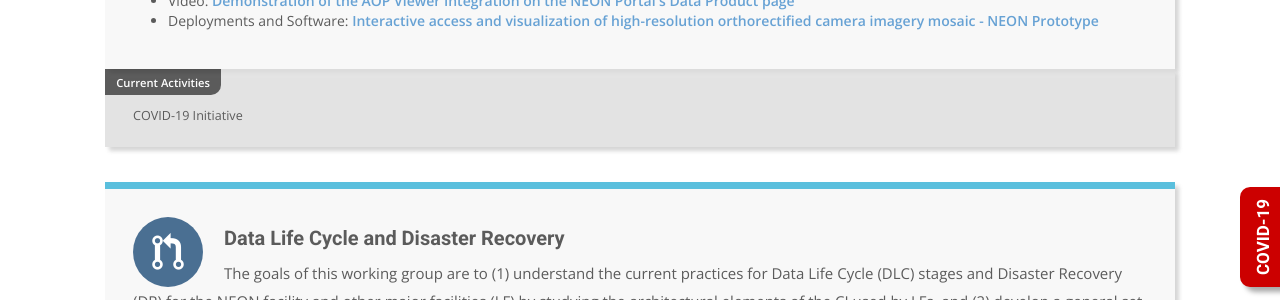
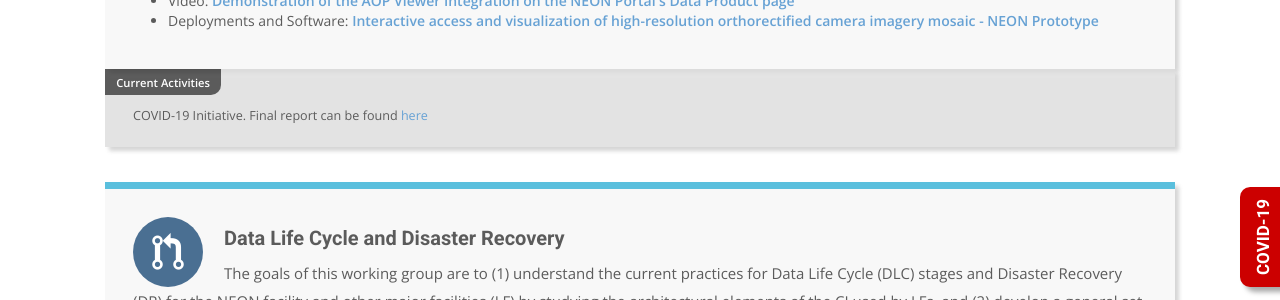
Before and after one commit to cicoe/cicoe.github.io, a Jekyll site: the page built from working_groups.html, in a window 1280 px wide and 900 px high, scrolled down 2174 px. Shown: the part 153-453 px from the top of the window. Built offline with Jekyll 4.4.1, drawn with Linux system fonts in a browser that asks for light colours; nearby versions of some CDN libraries; some web fonts are replaced.

Commit message:
added final report to covid initiative

```diff
--- a/_data/working_groups.yml
+++ b/_data/working_groups.yml
@@ -21,7 +21,7 @@
 - title: "Data Visualization and Dissemination"
   description: "This working group focuses on understanding the access, visualization and user interaction workflows in Major Facilities. In particular, we look at how the users explore and interface with the data (e.g., via APIs) for visualization and analysis purposes. Our goal is to learn best practices and provide solutions to improve the access and usability of the available data."
   icon: "stats-bars"
-  current: 'COVID-19 Initiative'
+  current: 'COVID-19 Initiative. Final report can be found <a href="https://github.com/cicoe/cicoe.github.io/blob/master/presentations/Covid19-CICoE-Final-Report.pdf">here</a>'
 
 - title: "Data Life Cycle and Disaster Recovery"
   description: "The goals of this working group are to (1) understand the current practices for Data Life Cycle (DLC) stages and Disaster Recovery (DR) for the NEON facility and other major facilities (LF) by studying the architectural elements of the CI used by LFs, and (2) develop a general set of DR requirements and policies that can inform the LFs about best practices for DR and how those can be adapted for specific facilities."
```
